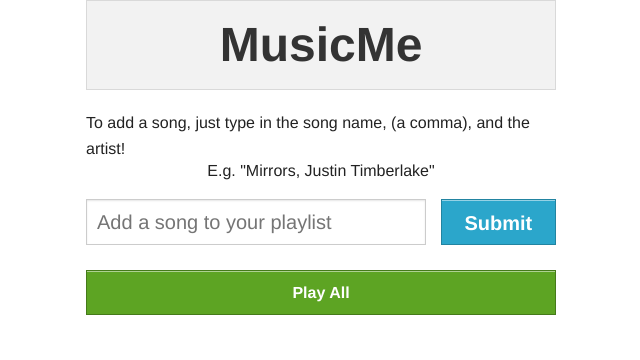
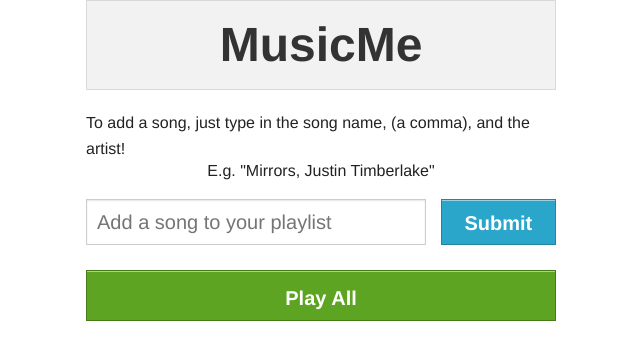
Before and after one commit to vfang/MusicMe, a Django app: page / in a window 1280 px wide. Shown: the top 360 px of the page, without its empty margins (319-959 px from the left). Run offline with Django 3.2, Linux system fonts and the light colour scheme; parts of the project's set-up code (start-up, migrations or seed data) failed here and were passed over; some libraries are stand-ins or nearby versions.

Commit message:
smallll styling change

```diff
--- a/playlist/static/playlist/css/musicme.css
+++ b/playlist/static/playlist/css/musicme.css
@@ -32,6 +32,7 @@
 #playPlaylistBtn {
 	width:100%;
 	display: block;
+	padding-bottom: 10px;
 }
 
 #pausePlaylistBtn {
--- a/playlist/templates/playlist/index.html
+++ b/playlist/templates/playlist/index.html
@@ -132,7 +132,7 @@
       </div>
 
       <div>
-        <button id="playPlaylistBtn" class="success">Play All</button>
+        <button id="playPlaylistBtn" class="success" style="font-size: 1.25em;">Play All</button>
         <button id="pausePlaylistBtn" class="alert">Pause</button>
 
 
```
